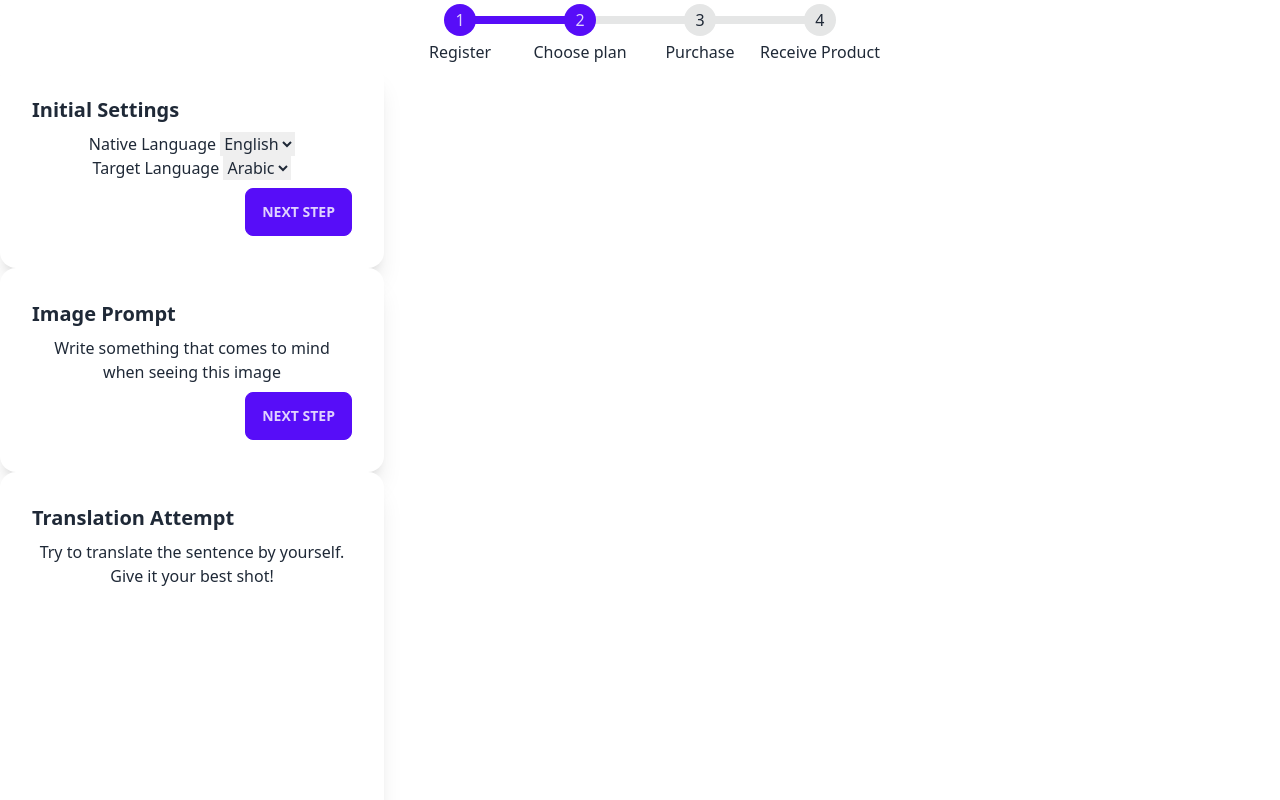
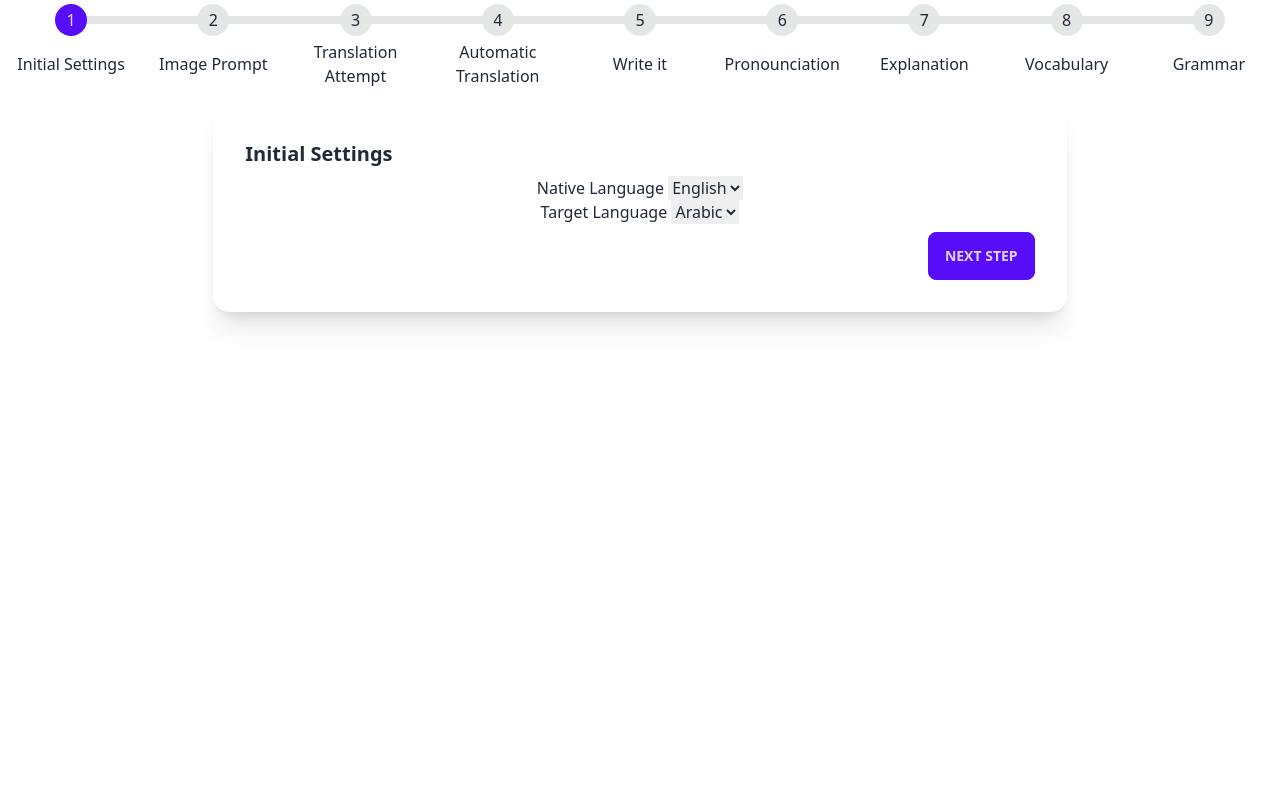
Before and after one commit to koljapluemer/target-language-expression-tutor, a SvelteKit app: page / in a window 1280 px wide. Shown: the top 800 px of the page. Built offline with nearby package versions, Linux system fonts and the light colour scheme.

Commit message:
implement the flow of steps, with only one visible at a time

```diff
--- a/src/routes/+page.svelte
+++ b/src/routes/+page.svelte
@@ -3,20 +3,27 @@
 
 	import NativeExpression from '../components/nativeExpression.svelte';
 	import WriteTranslation from '../components/writeTranslation.svelte';
+	// import { t } from 'vitest/dist/types-198fd1d9';
+
+	// handle the logic behind going from one step to the next:
+	let page = 0;
 </script>
 
-
-
-<main class="text-center container p">
-
+<main class="text-center p flex flex-col items-center">
 	<ul class="steps">
-		<li class="step step-primary">Register</li>
-		<li class="step step-primary">Choose plan</li>
-		<li class="step">Purchase</li>
-		<li class="step">Receive Product</li>
+		<li class={page >= 0 ? 'step step-primary' : 'step'}>Initial Settings</li>
+		<li class={page >= 1 ? 'step step-primary' : 'step'}>Image Prompt</li>
+		<li class={page >= 2 ? 'step step-primary' : 'step'}>Translation Attempt</li>
+		<li class={page >= 3 ? 'step step-primary' : 'step'}>Automatic Translation</li>
+		<li class={page >= 4 ? 'step step-primary' : 'step'}>Write it</li>
+		<li class={page >= 5 ? 'step step-primary' : 'step'}>Pronounciation</li>
+		<li class={page >= 6 ? 'step step-primary' : 'step'}>Explanation</li>
+		<li class={page >= 7 ? 'step step-primary' : 'step'}>Vocabulary</li>
+		<li class={page >= 8 ? 'step step-primary' : 'step'}>Grammar</li>
 	</ul>
 
-	<div class="card w-96 bg-base-100 shadow-xl">
+	{#if page === 0}
+		<div class="card w-2/3 p4 mt-5 bg-base-100 shadow-xl">
 			<div class="card-body">
 				<h2 class="card-title">Initial Settings</h2>
 				<div id="_target_1">
@@ -34,34 +41,52 @@
 					</div>
 				</div>
 				<div class="card-actions justify-end">
-				<button class="btn btn-primary">Next Step</button>
+					<button
+						on:click={() => {
+							page += 1;
+						}}
+						class="btn btn-primary">Next Step</button
+					>
 				</div>
 			</div>
 		</div>
-
-	<div class="card w-96 bg-base-100 shadow-xl">
+	{/if}
+	{#if page === 1}
+		<div class="card w-2/3 p4 mt-5 bg-base-100 shadow-xl">
 			<div class="card-body">
 				<h2 class="card-title">Image Prompt</h2>
 				<p>Write something that comes to mind when seeing this image</p>
 				<div class="card-actions justify-end">
-				<button class="btn btn-primary">Next Step</button>
+					<button
+						on:click={() => {
+							page += 1;
+						}}
+						class="btn btn-primary">Next Step</button
+					>
 				</div>
 			</div>
 		</div>
-
-    <div class="card w-96 bg-base-100 shadow-xl">
+	{/if}
+	{#if page === 2}
+		<div class="card w-2/3 p4 mt-5 bg-base-100 shadow-xl">
 			<div class="card-body">
 				<h2 class="card-title">Translation Attempt</h2>
 				<p>Try to translate the sentence by yourself. Give it your best shot!</p>
-            <textarea name="" id="" cols="100" rows="10"></textarea>
+				<textarea name="" id="" cols="100" rows="10" />
 				<small>You don't have to put your translation here, you can also write it by hand</small>
 				<div class="card-actions justify-end">
-				<button class="btn btn-primary">Next Step</button>
+					<button
+						on:click={() => {
+							page += 1;
+						}}
+						class="btn btn-primary">Next Step</button
+					>
 				</div>
 			</div>
 		</div>
-
-    <div class="card w-96 bg-base-100 shadow-xl">
+	{/if}
+	{#if page === 3}
+		<div class="card w-2/3 p4 mt-5 bg-base-100 shadow-xl">
 			<div class="card-body">
 				<h2 class="card-title">Automatic Translation</h2>
 				<p>Check out the automatic translation of the sentence. I recommend the following steps:</p>
@@ -69,86 +94,121 @@
 					<li>Compare with your own attempt.</li>
 					<li>Listen.</li>
 				</ul>
-            <p>
-                Afterwards, please copy the translated sentence here:
-            </p>
+				<p>Afterwards, please copy the translated sentence here:</p>
 				<div class="card-actions justify-end">
-				<button class="btn btn-primary">Next Step</button>
+					<button
+						on:click={() => {
+							page += 1;
+						}}
+						class="btn btn-primary">Next Step</button
+					>
 				</div>
 			</div>
 		</div>
-
-    <div class="card w-96 bg-base-100 shadow-xl">
+	{/if}
+	{#if page === 4}
+		<div class="card w-2/3 p4 mt-5 bg-base-100 shadow-xl">
 			<div class="card-body">
 				<h2 class="card-title">Write it</h2>
 				<p>Copy the translated sentence (either per hand or in the input box below)</p>
 				<div class="card-actions justify-end">
-				<button class="btn btn-primary">Next Step</button>
+					<button
+						on:click={() => {
+							page += 1;
+						}}
+						class="btn btn-primary">Next Step</button
+					>
 				</div>
 			</div>
 		</div>
-
-    <div class="card w-96 bg-base-100 shadow-xl">
+	{/if}
+	{#if page === 5}
+		<div class="card w-2/3 p4 mt-5 bg-base-100 shadow-xl">
 			<div class="card-body">
 				<h2 class="card-title">Pronounciation</h2>
 				<p>Dive deeper into the pronounciation of each word by checking out the links below</p>
 				<div class="card-actions justify-end">
-				<button class="btn btn-primary">Next Step</button>
+					<button
+						on:click={() => {
+							page += 1;
+						}}
+						class="btn btn-primary">Next Step</button
+					>
 				</div>
 			</div>
 		</div>
-
-    <div class="card w-96 bg-base-100 shadow-xl">
+	{/if}
+	{#if page === 6}
+		<div class="card w-2/3 p4 mt-5 bg-base-100 shadow-xl">
 			<div class="card-body">
 				<h2 class="card-title">Explanation</h2>
 				<p>Copy the following prompt into ChatGPT. Take a minute to read it</p>
 				<div class="card-actions justify-end">
-				<button class="btn btn-primary">Next Step</button>
+					<button
+						on:click={() => {
+							page += 1;
+						}}
+						class="btn btn-primary">Next Step</button
+					>
 				</div>
 			</div>
 		</div>
-
-    <div class="card w-96 bg-base-100 shadow-xl">
+	{/if}
+	{#if page === 7}
+		<div class="card w-2/3 p4 mt-5 bg-base-100 shadow-xl">
 			<div class="card-body">
 				<h2 class="card-title">Vocabulary</h2>
-			<p>Do you still remember the words? You may write the answer in the input field (or not).</p>
+				<p>
+					Do you still remember the words? You may write the answer in the input field (or not).
+				</p>
 				<div class="card-actions justify-end">
-				<button class="btn btn-primary">Next Step</button>
+					<button
+						on:click={() => {
+							page += 1;
+						}}
+						class="btn btn-primary">Next Step</button
+					>
 				</div>
 			</div>
 		</div>
-
-    <div class="card w-96 bg-base-100 shadow-xl">
+	{/if}
+	{#if page === 8}
+		<div class="card w-2/3 p4 mt-5 bg-base-100 shadow-xl">
 			<div class="card-body">
 				<h2 class="card-title">optional: Flashcards</h2>
-			<p>Copy the following prompt into ChatGPT to generate learning cards. These will be used to solidy the learned material for the rest of the session, and you can download the flashcards at the end.</p>
+				<p>
+					Copy the following prompt into ChatGPT to generate learning cards. These will be used to
+					solidy the learned material for the rest of the session, and you can download the
+					flashcards at the end.
+				</p>
 				<div class="card-actions justify-end">
-				<button class="btn btn-primary">Next Step</button>
+					<button
+						on:click={() => {
+							page += 1;
+						}}
+						class="btn btn-primary">Next Step</button
+					>
 				</div>
 			</div>
 		</div>
-
-    <div class="card w-96 bg-base-100 shadow-xl">
+	{/if}
+	{#if page === 9}
+		<div class="card w-2/3 p4 mt-5 bg-base-100 shadow-xl">
 			<div class="card-body">
 				<h2 class="card-title">Reflect</h2>
-			<p>Take a minute to reflect on what you learned in this run. Maybe there is something you want to note down?</p>
+				<p>
+					Take a minute to reflect on what you learned in this run. Maybe there is something you
+					want to note down?
+				</p>
 				<div class="card-actions justify-end">
-				<button class="btn btn-primary">New Prompt</button>
+					<button
+						on:click={() => {
+							page = 1;
+						}}
+						class="btn btn-primary">New Prompt</button
+					>
 				</div>
 			</div>
 		</div>
-
-
-	<!-- {#if currentStep === 1}
-		<NativeExpression />
-	{:else if currentStep === 2}
-		<WriteTranslation />
-	{/if} -->
-
-	<!-- <button on:click={goToPreviousStep} disabled={currentStep === 1}>
-    Previous
-  </button>
-  <button on:click={goToNextStep} disabled={currentStep === totalSteps}>
-    Next
-  </button> -->
+	{/if}
 </main>
```
Lines whose indentation alone changed are shown as unchanged.
